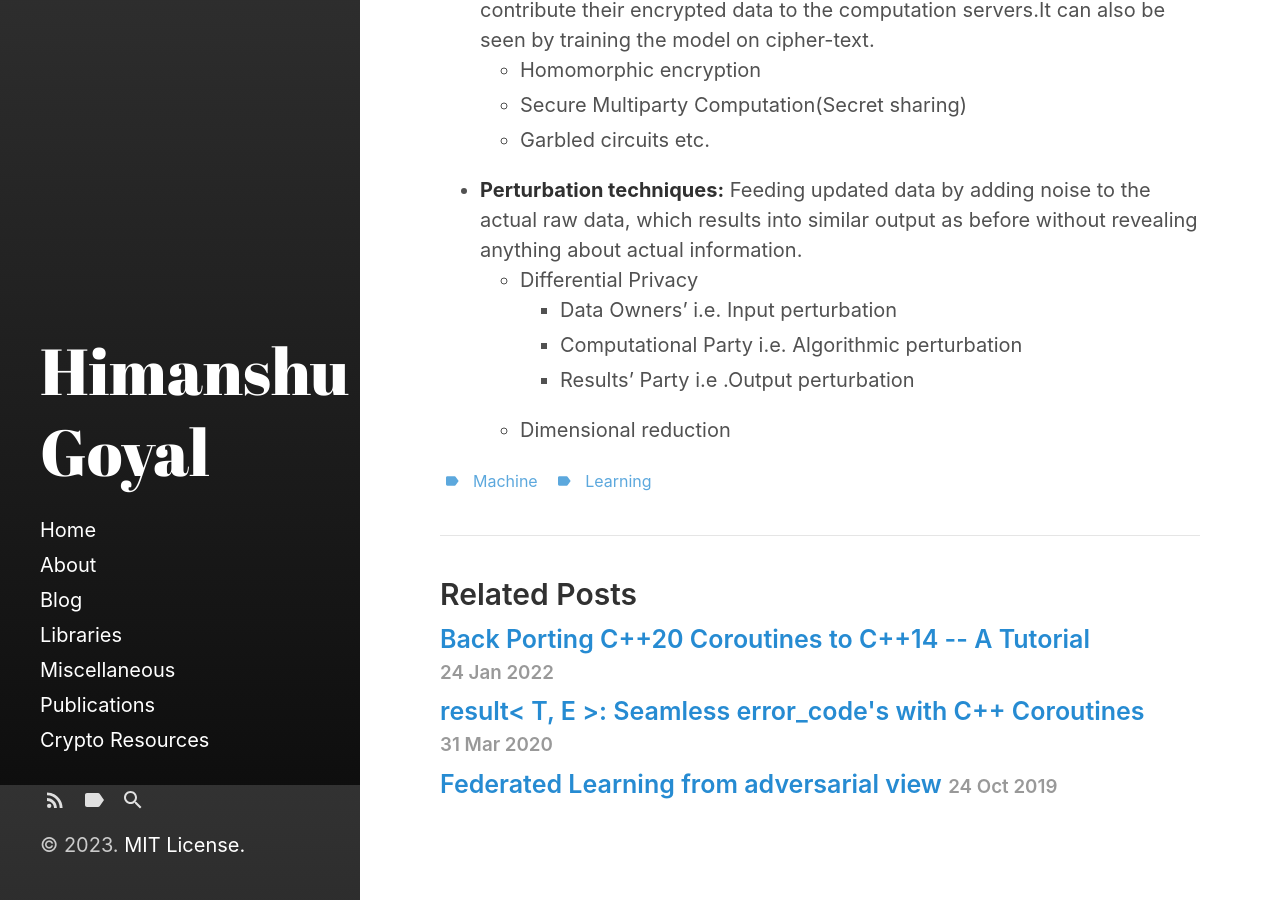
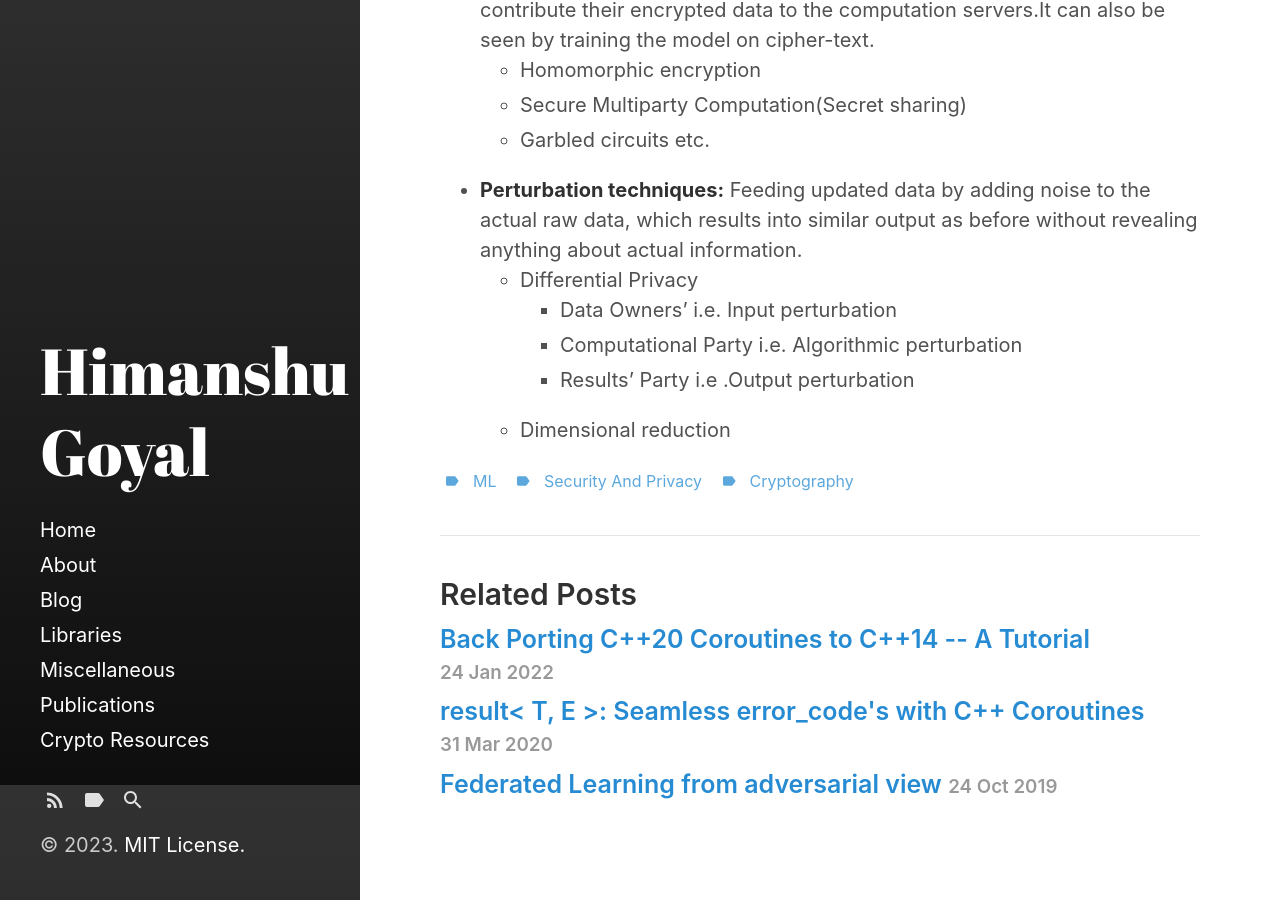
Before and after one commit to move47/goyal_himanshu.github.io, a Jekyll site: the page built from _posts/2019-09-08-PPML_Intro.markdown, in a window 1280 px wide and 900 px high, scrolled down 5515 px. Built offline with Jekyll 4.4.1, drawn with Linux system fonts in a browser that asks for light colours.

Commit message:
formatting

```diff
--- a/_posts/2019-09-08-PPML_Intro.markdown
+++ b/_posts/2019-09-08-PPML_Intro.markdown
@@ -1,9 +1,22 @@
+---
+layout: post
+title: "Privacy Preserving Machine Learning"
+excerpt_separator: <!--more-->
+categories:
+  - Blog
+tags:
+  - ML
+  - Security and Privacy
+  - Cryptography
+---
+<!--
 ---
 layout: post
 title:  "Privacy Preserving Machine Learning"
 date:   2019-09-08 09:20:55 +0530
 tags: machine learning
 ---
+-->
 ### Introduction
 _Arthur Samuel_, a pioneer in the field of computer gaming and artificial intelligence, described __machine learning__
 as a _field of study that gives computers the ability to learn without being explicitly programmed_. ML is being
```
Also changed, not shown: _posts/2019-10-24-fl-attacks.markdown (+10 -7 lines).
